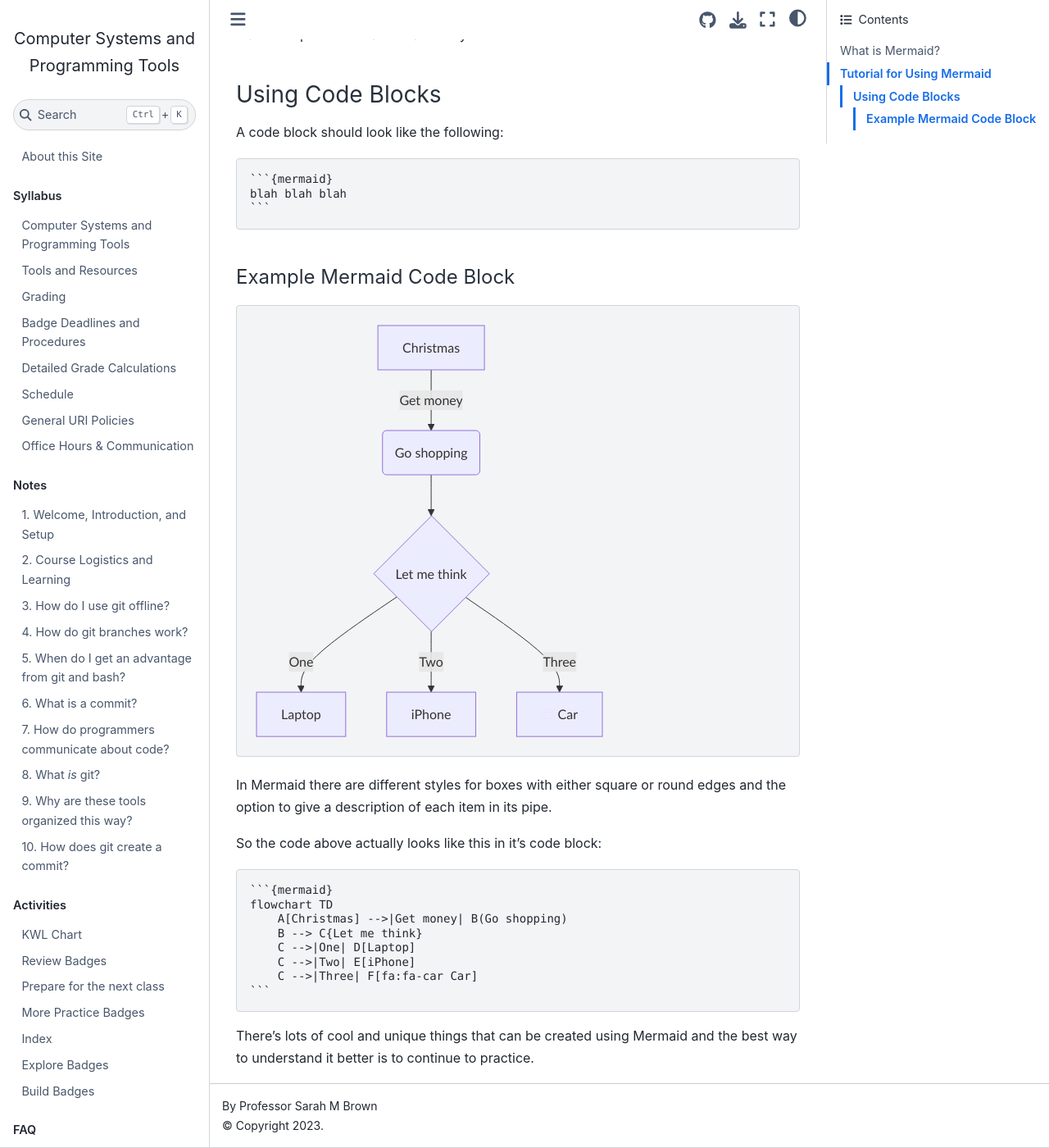
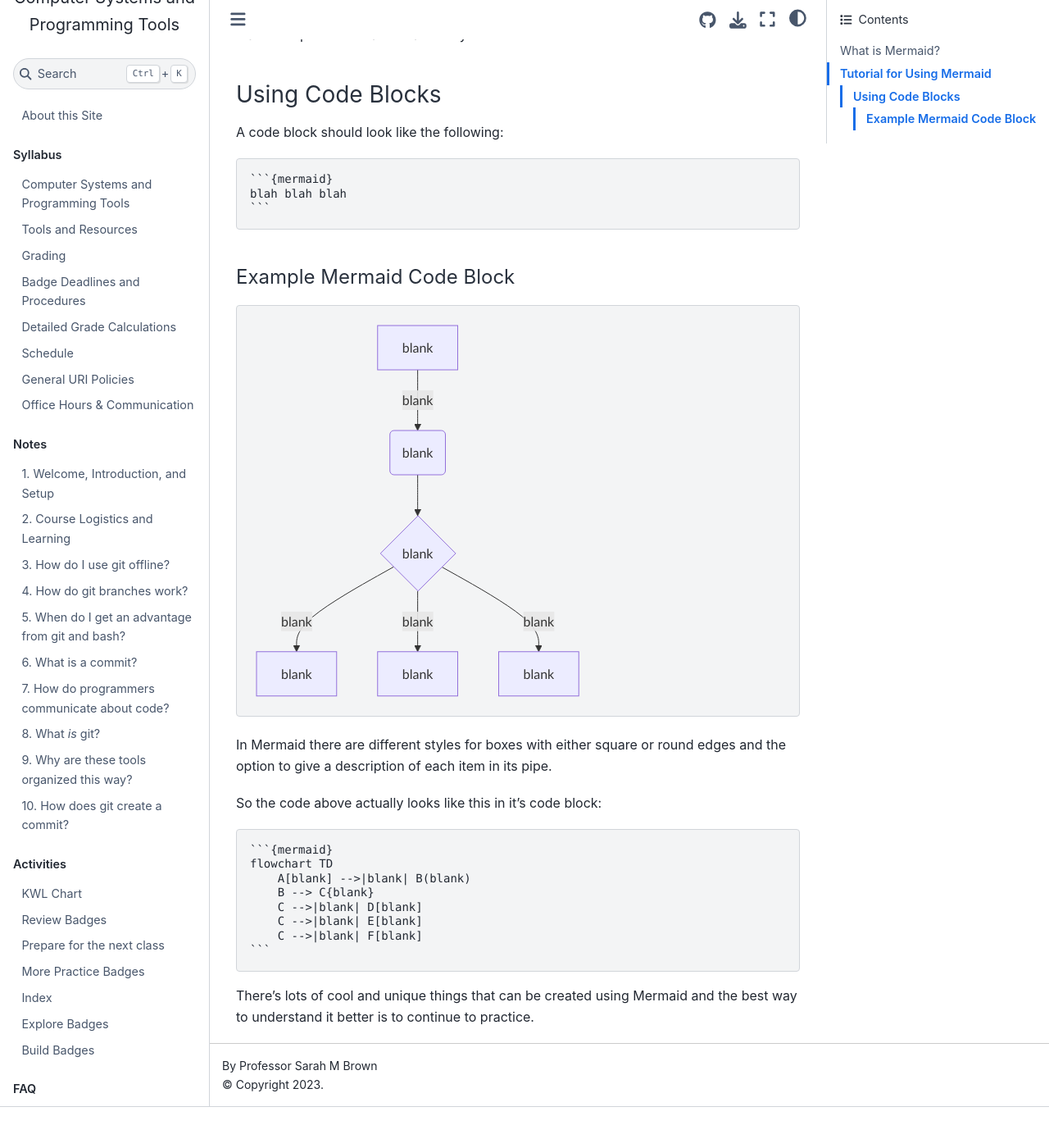
Before and after one commit to introcompsys/fall2023, a Jupyter Book: the page built from resources/mermaid_tutorial.md, in a window 1280 px wide and 1400 px high, scrolled down 461 px. Shown: the whole window at 82% size. Built offline with Jupyter Book 1.0.4 settings and Sphinx 7.4.7 and the Sphinx Book theme 1.1.4, drawn with Linux system fonts in a browser that asks for light colours; pages that are not in the unit, such as notebooks, are missing from menus; after the commit the page ends 1811 px from its top, so only the background shows below that.

Commit message:
Updated resources/mermaid_tutorial.md

`````diff
--- a/resources/mermaid_tutorial.md
+++ b/resources/mermaid_tutorial.md
@@ -23,11 +23,11 @@ blah blah blah
 
 ```{mermaid}
 flowchart TD
-    A[Christmas] -->|Get money| B(Go shopping)
-    B --> C{Let me think}
-    C -->|One| D[Laptop]
-    C -->|Two| E[iPhone]
-    C -->|Three| F[fa:fa-car Car]
+    A[blank] -->|blank| B(blank)
+    B --> C{blank}
+    C -->|blank| D[blank]
+    C -->|blank| E[blank]
+    C -->|blank| F[blank]
 ```
 
 In Mermaid there are different styles for boxes with either square or round edges and the option to give a description of each item in its pipe.
@@ -37,11 +37,11 @@ So the code above actually looks like this in it's code block:
 ````
 ```{mermaid}
 flowchart TD
-    A[Christmas] -->|Get money| B(Go shopping)
-    B --> C{Let me think}
-    C -->|One| D[Laptop]
-    C -->|Two| E[iPhone]
-    C -->|Three| F[fa:fa-car Car]
+    A[blank] -->|blank| B(blank)
+    B --> C{blank}
+    C -->|blank| D[blank]
+    C -->|blank| E[blank]
+    C -->|blank| F[blank]
 ```
 ````
 
`````
